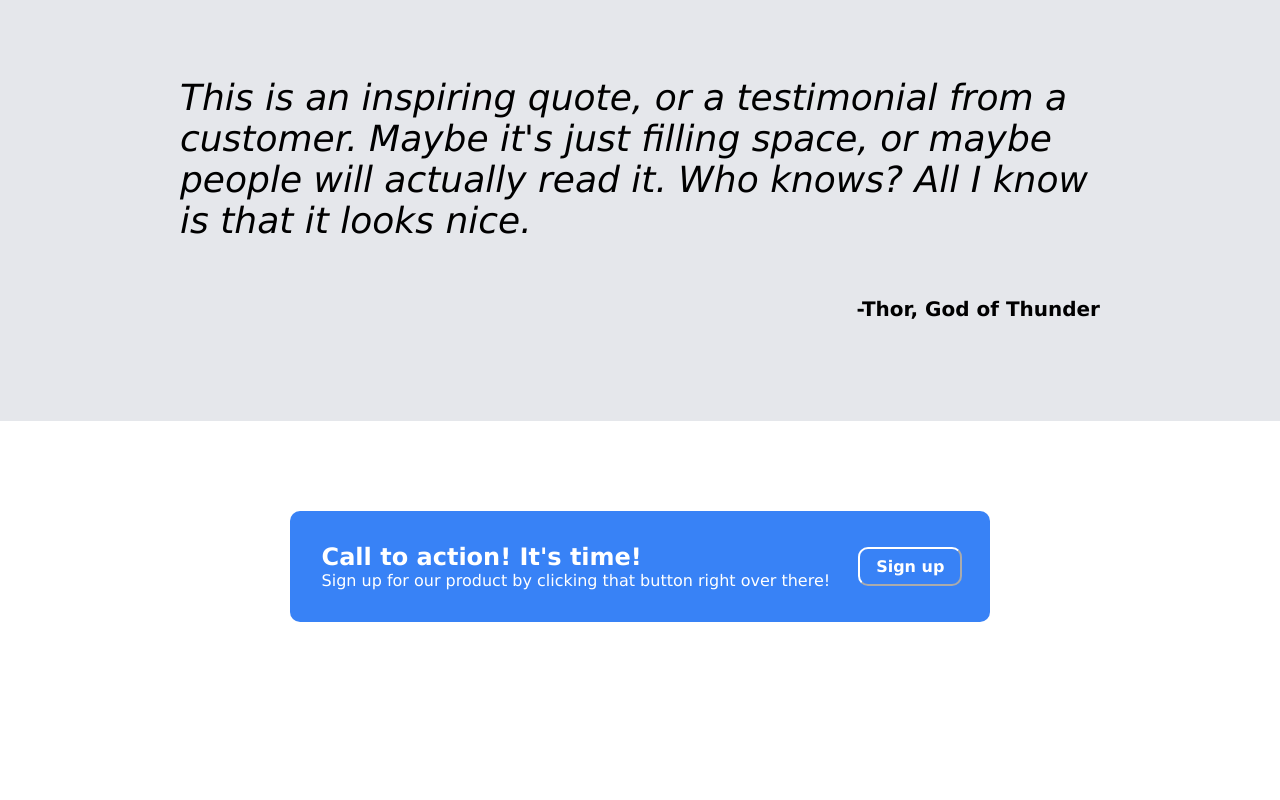
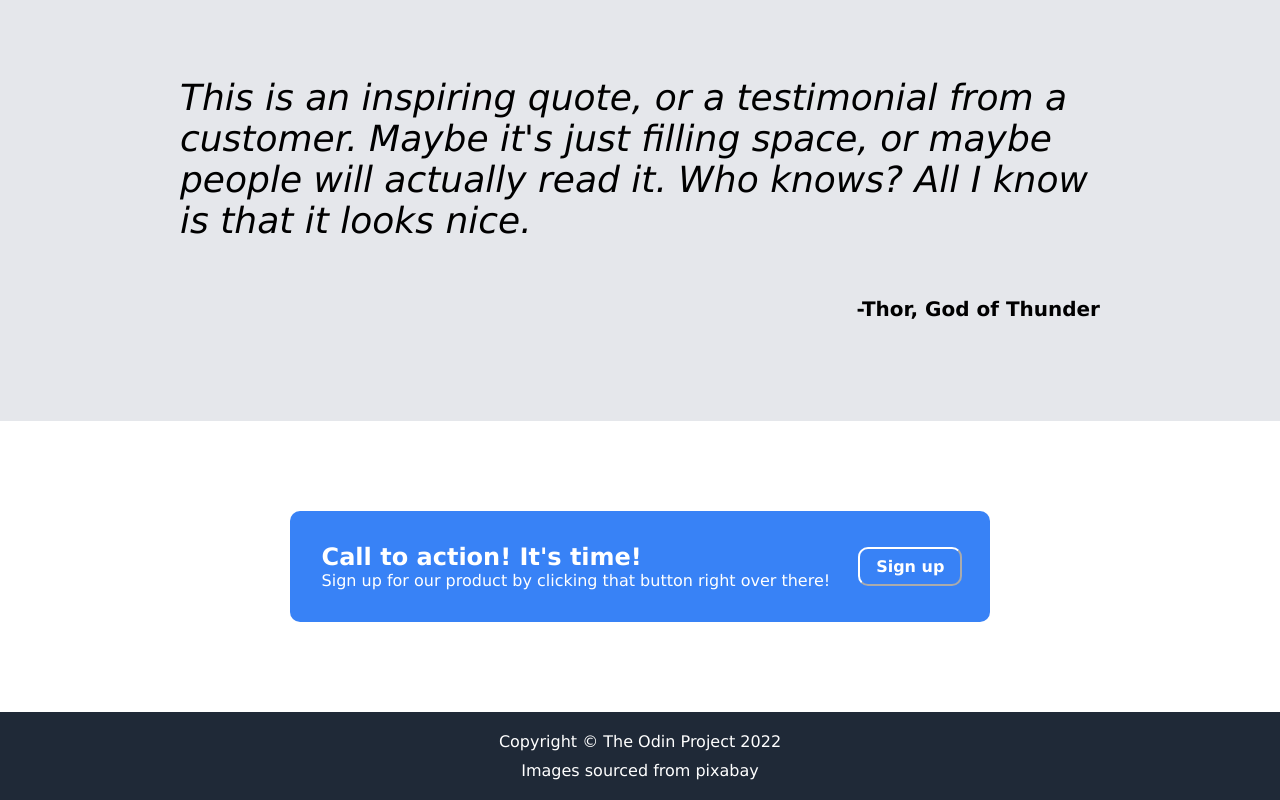
Before and after one commit to majiro1996/landing-page, a plain HTML site: page index.html in a window 1280 px wide. Shown: the part 973-1773 px from the top of the page. Before the commit the page ends 1685 px from the top, so only its background shows below. Drawn offline with Linux system fonts and the light colour scheme.

Commit message:
Add footer and change README

```diff
--- a/index.html
+++ b/index.html
@@ -22,7 +22,7 @@
         <div class="textone">
             <h1>This website is awesome</h1>
             <p>this website has some subtext thath goes here under the main title. I'ts a smaller font and the color is lower contrast.</p>
-            <button id="buttonone" href="">Sign up</button>
+            <button id="buttonone" href="https://www.youtube.com/watch?v=dQw4w9WgXcQ">Sign up</button>
         </div>
         <div><img class="imgone" src="https://cdn.pixabay.com/photo/2016/07/25/09/05/pistachios-1540134_960_720.jpg"></div>
     </div>
@@ -49,10 +49,13 @@
                 <div class="callone">Call to action! It's time!</div>
                 <div class="calltwo">Sign up for our product by clicking that button right over there!</div>
             </div>
-            <button id="buttontwo" href="">Sign up</button>
+            <button id="buttontwo" href="https://www.youtube.com/watch?v=dQw4w9WgXcQ">Sign up</button>
         </div>
     </div>
 
-
+    <div id="footer">
+        <div>Copyright © The Odin Project 2022</div>
+        <div>Images sourced from pixabay</div>
+    </div>
 </body>
 </html>
--- a/styles.css
+++ b/styles.css
@@ -179,3 +179,16 @@ h2 {
     border-color: white;
     margin: 12px;
 }
+
+/*footer*/
+
+#footer {
+    display:flex;
+    flex-direction:column;
+    align-items: center;
+    justify-content: center;
+    background-color: #1F2937;
+    color: white;
+    padding:20px;
+    gap:10px;
+}
```
Also changed, not shown: 1 other file.
